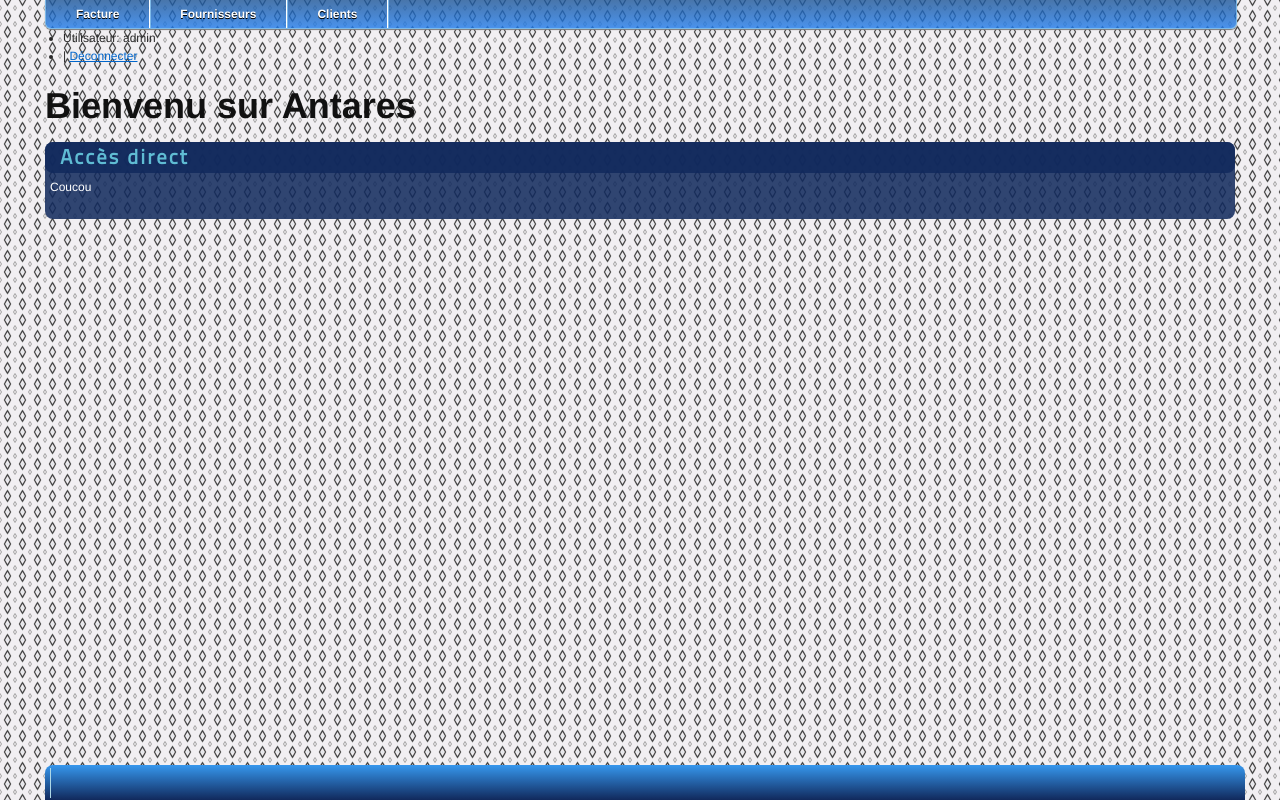
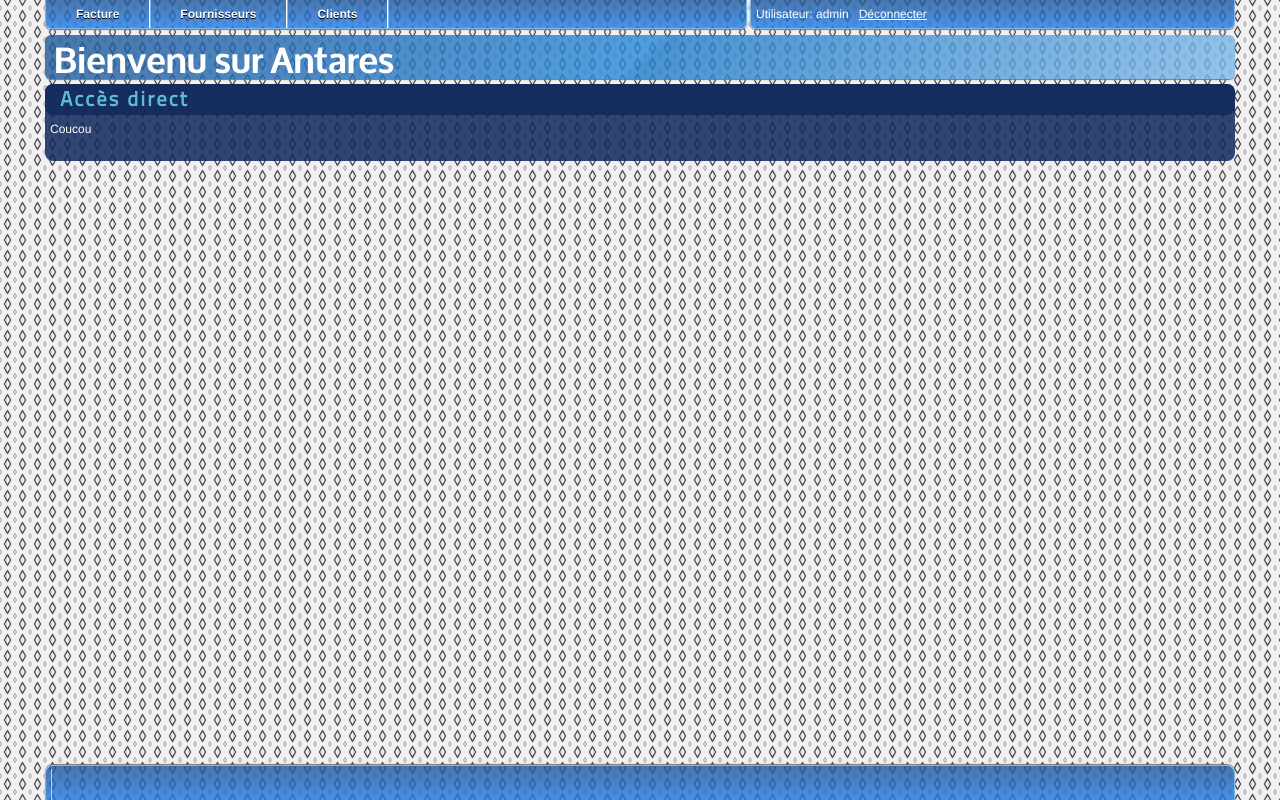
Before and after one commit to Xialis/Antares, a Django app: page / in a window 1280 px wide. Run offline with Django 3.2, Linux system fonts and the light colour scheme; a user stored in the database is signed in; parts of the project's set-up code (start-up, migrations or seed data) failed here and were passed over.

Commit message:
Style...

```diff
--- a/Antares/Antares/media/style.css
+++ b/Antares/Antares/media/style.css
@@ -40,7 +40,16 @@ body {
   /*font-family: 'oxygen';*/
 }
 
-h1 { font-weight: 900; }
+h1 {
+  font-family: 'oxygen';
+  font-weight: 900;
+  color: white;
+  border-radius: 6px;
+  box-shadow: 0 1px 1px #777;
+  padding: 4px 9px;
+  background: linear-gradient(135deg, rgba(30,87,153,0.8) 0%,rgba(41,137,216,0.8) 50%,rgba(32,124,202,0.8) 51%,rgba(125,185,232,0.8) 100%);
+  margin: 0 0 5px 0;
+}
 
 h2, h3 {
   font-family: 'titillium';
@@ -87,12 +96,12 @@ div.divbox h2 {
 
 
 /* topmenu */
-#topmenu { margin-bottom: 5px;}
+#topmenu { position: fixed; top: 0;}
 
 #menu, #menu ul { list-style: none; margin: 0; padding: 0; }
 #menu {
-  width: 100%;
-  margin: 0px auto;
+  width: 700px;
+  margin: 0px auto 0 0;
   border: 1px solid #7db9e8;
   border-top: 0;
   background: linear-gradient(to bottom, rgba(30,87,153,0.8) 0%,rgba(32,123,234,0.8) 100%);
@@ -212,6 +221,66 @@ border-right: 6px solid #3b3b3b;
 
 #menu ul li:last-child > a {
   border-radius: 0 0 3px 3px;
+}
+
+
+#ctrl_utilisateur {
+  position: absolute;
+  top: 0;
+  left: 705px;
+  width: auto;
+  right: 0;
+  margin: 0px 0 0 0;
+  border: 1px solid #7db9e8;
+  border-top: 0;
+  background: linear-gradient(to bottom, rgba(30,87,153,0.8) 0%,rgba(32,123,234,0.8) 100%);
+  border-radius: 0px;
+  border-bottom-right-radius: 6px;
+  border-bottom-left-radius: 6px;
+  box-shadow: 0 1px 1px #777;
+
+}
+
+#ctrl_utilisateur { list-style: none; margin: 0; padding: 0; }
+#ctrl_utilisateur li { float: left; }
+#ctrl_utilisateur li a { float: left; color: white; padding: 5px; }
+#ctrl_utilisateur li div { float: left; display: inline; color: white; padding: 5px; }
+
+/* bar fixe bas */
+/*html, body { height: 100%; }*/
+.container { min-height: 100%; height: auto !important; height: 100%; margin: 35px auto 40px; }
+
+#bar, .push { height: 35px; }
+#wrapbar { position: fixed; bottom: 0px; height: 35px;}
+
+#bar {
+
+  background: linear-gradient(to bottom, rgba(30,87,153,0.8) 0%,rgba(32,123,234,0.8) 100%);
+  border-top-left-radius: 8px;
+  border-top-right-radius: 8px;
+  padding: 3px 5px 2px 5px;
+  color: white;
+
+  box-shadow: 0 -1px 1px #777;
+  border: 1px solid #7db9e8;
+  border-bottom-width: 0;
+
+}
+
+@keyframes blink {
+  0% { opacity: 1.0; }
+  50% { opacity: 0.3; }
+}
+
+#buttonbottom {
+  animation: blink 2s infinite;
+  animation-timing-function: linear;
+}
+
+#indicateur_pagelongue {
+  display: inline-block;
+  animation: blink 2s infinite;
+  animation-timing-function: linear;
 }
 
 /* ul.errorlist */
@@ -391,39 +460,7 @@ a.l-button span.ui-icon { float: left; margin: 0 .3em 0 0;position: absolute;lef
 }*/
 a.l-button, a.l-button:hover { color: white; height: 1em;}
 
-/* bar fixe bas */
-/*html, body { height: 100%; }*/
-.container { min-height: 100%; height: auto !important; height: 100%; margin: 0 auto 40px; }
-.bar, .push { height: 30px; }
 
-.bar {
-  position: fixed;
-  bottom: 0px;
-  /*background-color: rgba(17,41,92,0.86);*/
-  background: linear-gradient(to bottom, rgba(54,151,237,1) 0%,rgba(17,41,92,1) 100%);
-  margin: 5px 0px 0px 0px;
-  border-top-left-radius: 8px;
-  border-top-right-radius: 8px;
-  padding: 3px 5px 2px 5px;
-  color: white;
-
-}
-
-@keyframes blink {
-  0% { opacity: 1.0; }
-  50% { opacity: 0.3; }
-}
-
-#buttonbottom {
-  animation: blink 2s infinite;
-  animation-timing-function: linear;
-}
-
-#indicateur_pagelongue {
-  display: inline-block;
-  animation: blink 2s infinite;
-  animation-timing-function: linear;
-}
 
 .aide {
   background: rgba(44,83,158,0.8);
--- a/Antares/Antares/templates/base.html
+++ b/Antares/Antares/templates/base.html
@@ -67,8 +67,8 @@
 	  			</ul>
 
 	  			<ul id="ctrl_utilisateur">
-	  				<li>Utilisateur: {{ user.username }}</li>
-	  				<li>| <a href="">Déconnecter</a></li>
+	  				<li><div>Utilisateur: {{ user.username }}</div></li>
+	  				<li><a href="">Déconnecter</a></li>
 	  			</ul>
 	  		</div>
 	  		{% if messages %}
@@ -91,7 +91,8 @@
 	  		</div>
 	  		<div class="push"></div>
 	  	</div>
-	  	<div class="first span-30 last bar">
+	  	<div id="wrapbar" class="first span-30 last">
+	  		<div id="bar">
 		  		<div class="ui-widget" id="indicateur_pagelongue">
 					<div class="ui-state-error ui-corner-all">
 						<p><span class="ui-icon ui-icon-alert"></span><b>Longue page</b></p>
@@ -101,6 +102,7 @@
 		  		<p style="float: right; align: right;">{% block bar %}{% endblock %}</p>
 		  	</div>
 	  	</div>
+  	</div>
 
   </body>
 </html>
```
Lines whose indentation alone changed are shown as unchanged.
